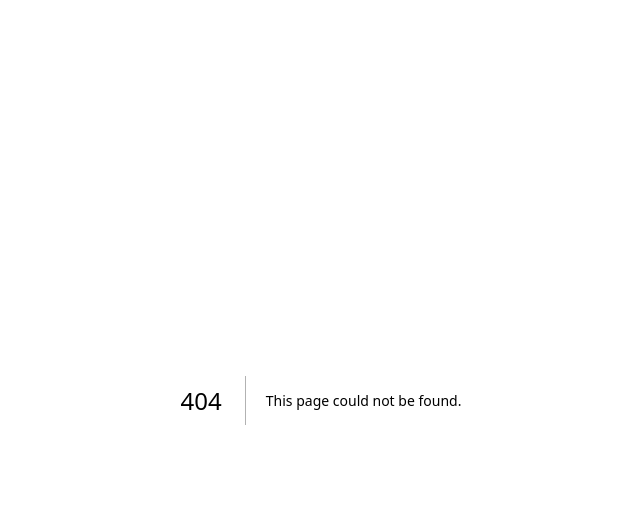
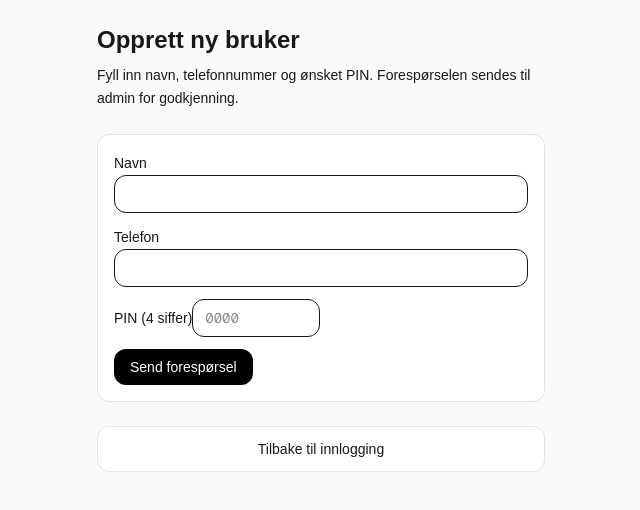
Before and after one commit to erhymo/airliftas-roombooking, a Next.js app in the folder web/: page /signup in a window 1280 px wide. Before the commit this address had no page. Shown: the top 510 px of the page, without its empty margins (319-959 px from the left). Built offline with nearby package versions, Linux system fonts and the light colour scheme; no server answers.

Commit message:
Flytt 'Opprett ny bruker' til egen side og lenke fra PIN-innlogging

```diff
--- a/web/src/app/page.tsx
+++ b/web/src/app/page.tsx
@@ -8,7 +8,7 @@
 	signInWithEmailAndPassword,
 } from "firebase/auth";
 
-	import { fnCreateUserRequest, fnLoginWithPin } from "@/lib/functions";
+import { fnLoginWithPin } from "@/lib/functions";
 import { signInWithCustomTokenAndRemember } from "@/lib/authClient";
 import { firebaseAuth } from "@/lib/firebaseClient";
 import { markSessionStart } from "@/lib/session";
@@ -24,54 +24,10 @@ function onlyDigits4(v: string) {
 export default function HomePage() {
 	const router = useRouter();
 
-		// Registrering (ny bruker)
-		const [name, setName] = useState("");
-		const [phone, setPhone] = useState("");
-		const [registerPin, setRegisterPin] = useState("");
-		const [busyCreate, setBusyCreate] = useState(false);
-
 	// PIN-login
 	const [loginPin, setLoginPin] = useState("");
 	const [busyLogin, setBusyLogin] = useState(false);
-
 	const [msg, setMsg] = useState<string | null>(null);
-
-		async function handleCreateRequest(e: FormEvent) {
-			e.preventDefault();
-			setMsg(null);
-			setBusyCreate(true);
-			try {
-				const trimmedName = name.trim();
-				const trimmedPhone = phone.trim();
-				const pin = onlyDigits4(registerPin);
-
-				if (!trimmedName || !trimmedPhone) {
-					setMsg("Fyll inn navn og telefon.");
-					return;
-				}
-
-				if (pin.length !== 4) {
-					setMsg("PIN må være 4 siffer.");
-					return;
-				}
-
-				await fnCreateUserRequest(trimmedName, trimmedPhone, pin);
-				setName("");
-				setPhone("");
-				setRegisterPin("");
-				setMsg(
-					"Forespørsel sendt til admin. Når du er godkjent kan du logge inn med PIN-en du valgte.",
-				);
-			} catch (error: unknown) {
-				if (error instanceof Error && error.message) {
-					setMsg(error.message);
-				} else {
-					setMsg("Kunne ikke sende forespørsel. Prøv igjen.");
-				}
-			} finally {
-				setBusyCreate(false);
-			}
-		}
 
 	async function handleLogin(e: FormEvent) {
 		e.preventDefault();
@@ -118,7 +74,8 @@ export default function HomePage() {
 				<header className="space-y-2">
 					<h1 className="text-2xl font-semibold">Airliftas – PIN-innlogging</h1>
 					<p className="text-base font-normal leading-relaxed text-zinc-900">
-							Logg inn med PIN, eller opprett ny bruker hvis du ikke har tilgang ennå.
+						Logg inn med PIN. Har du ikke bruker ennå, kan du opprette ny bruker via
+						lenken under.
 						 Admin-grensesnittet finner du på <code>/admin</code>.
 					</p>
 				</header>
@@ -129,13 +86,12 @@ export default function HomePage() {
 					</div>
 				)}
 
-					<section className="grid gap-6 md:grid-cols-2 md:items-start">
+				<section className="max-w-md">
 					{/* Logg inn med PIN */}
-						<div className="space-y-3 rounded-xl border border-zinc-200 bg-white p-4">
+					<div className="space-y-4 rounded-xl border border-zinc-200 bg-white p-4">
 						<h2 className="text-lg font-medium">Logg inn med PIN</h2>
 						<p className="text-sm leading-relaxed text-zinc-900">
-								Har du allerede fått PIN, kan du logge inn her. For å se admin-panelet
-								må brukeren din ha rollen <code>admin</code> i Firestore.
+							Har du allerede fått PIN, kan du logge inn her.
 						</p>
 						<form className="flex items-end gap-3" onSubmit={handleLogin}>
 							<div className="space-y-1">
@@ -156,52 +112,14 @@ export default function HomePage() {
 								{busyLogin ? "Logger inn…" : "Logg inn"}
 							</button>
 						</form>
-						</div>
 
-						{/* Opprett ny bruker */}
-						<div className="space-y-3 rounded-xl border border-zinc-200 bg-white p-4">
-							<h2 className="text-lg font-medium">Opprett ny bruker</h2>
-							<p className="text-sm leading-relaxed text-zinc-900">
-								Har du ikke bruker ennå? Fyll inn navn, telefonnummer og ønsket PIN.
-								Forespørselen sendes til admin for godkjenning.
-							</p>
-							<form className="space-y-3" onSubmit={handleCreateRequest}>
-								<div className="space-y-1">
-									<label className="text-sm font-medium">Navn</label>
-									<input
-										type="text"
-										value={name}
-										onChange={(e) => setName(e.target.value)}
-										className="w-full rounded-xl border px-3 py-2 text-sm"
-									/>
-								</div>
-								<div className="space-y-1">
-									<label className="text-sm font-medium">Telefon</label>
-									<input
-										type="tel"
-										value={phone}
-										onChange={(e) => setPhone(e.target.value)}
-										className="w-full rounded-xl border px-3 py-2 text-sm"
-									/>
-								</div>
-								<div className="space-y-1">
-									<label className="text-sm font-medium">PIN (4 siffer)</label>
-									<input
-										inputMode="numeric"
-										value={registerPin}
-										onChange={(e) => setRegisterPin(onlyDigits4(e.target.value))}
-										className="w-32 rounded-xl border px-3 py-2 text-sm font-mono"
-										placeholder="0000"
-									/>
-								</div>
 						<button
-									type="submit"
-									disabled={busyCreate}
-									className="rounded-xl bg-black px-4 py-2 text-sm font-medium text-white disabled:opacity-60"
+							type="button"
+							onClick={() => router.push("/signup")}
+							className="text-xs font-medium text-blue-600 underline"
 						>
-									{busyCreate ? "Sender…" : "Send forespørsel"}
+							Opprett ny bruker
 						</button>
-							</form>
 					</div>
 				</section>
 			</div>
--- /dev/null
+++ b/web/src/app/signup/page.tsx
@@ -0,0 +1,125 @@
+"use client";
+
+import { useState, type FormEvent } from "react";
+import { useRouter } from "next/navigation";
+
+import { fnCreateUserRequest } from "@/lib/functions";
+
+function onlyDigits4(v: string) {
+	return v.replace(/\D/g, "").slice(0, 4);
+}
+
+export default function SignupPage() {
+	const router = useRouter();
+
+	const [name, setName] = useState("");
+	const [phone, setPhone] = useState("");
+	const [registerPin, setRegisterPin] = useState("");
+	const [busyCreate, setBusyCreate] = useState(false);
+	const [msg, setMsg] = useState<string | null>(null);
+
+	async function handleCreateRequest(e: FormEvent) {
+		e.preventDefault();
+		setMsg(null);
+		setBusyCreate(true);
+		try {
+			const trimmedName = name.trim();
+			const trimmedPhone = phone.trim();
+			const pin = onlyDigits4(registerPin);
+
+			if (!trimmedName || !trimmedPhone) {
+				setMsg("Fyll inn navn og telefon.");
+				return;
+			}
+
+			if (pin.length !== 4) {
+				setMsg("PIN må være 4 siffer.");
+				return;
+			}
+
+			await fnCreateUserRequest(trimmedName, trimmedPhone, pin);
+			setName("");
+			setPhone("");
+			setRegisterPin("");
+			setMsg(
+				"Forespørsel sendt til admin. Når du er godkjent kan du logge inn med PIN-en du valgte.",
+			);
+		} catch (error: unknown) {
+			if (error instanceof Error && error.message) {
+				setMsg(error.message);
+			} else {
+				setMsg("Kunne ikke sende forespørsel. Prøv igjen.");
+			}
+		} finally {
+			setBusyCreate(false);
+		}
+	}
+
+	return (
+		<main className="min-h-screen bg-zinc-50 p-6 text-zinc-900">
+			<div className="mx-auto flex max-w-md flex-col gap-6">
+				<header className="space-y-2">
+					<h1 className="text-2xl font-semibold">Opprett ny bruker</h1>
+					<p className="text-sm leading-relaxed text-zinc-900">
+						Fyll inn navn, telefonnummer og ønsket PIN. Forespørselen sendes til admin
+						for godkjenning.
+					</p>
+				</header>
+
+				{msg && (
+					<div className="rounded-xl border border-zinc-200 bg-white p-3 text-sm">
+						{msg}
+					</div>
+				)}
+
+				<section className="space-y-3 rounded-xl border border-zinc-200 bg-white p-4">
+					<form className="space-y-3" onSubmit={handleCreateRequest}>
+						<div className="space-y-1">
+							<label className="text-sm font-medium">Navn</label>
+							<input
+								type="text"
+								value={name}
+								onChange={(e) => setName(e.target.value)}
+								className="w-full rounded-xl border px-3 py-2 text-sm"
+							/>
+						</div>
+						<div className="space-y-1">
+							<label className="text-sm font-medium">Telefon</label>
+							<input
+								type="tel"
+								value={phone}
+								onChange={(e) => setPhone(e.target.value)}
+								className="w-full rounded-xl border px-3 py-2 text-sm"
+							/>
+						</div>
+						<div className="space-y-1">
+							<label className="text-sm font-medium">PIN (4 siffer)</label>
+							<input
+								inputMode="numeric"
+								value={registerPin}
+								onChange={(e) => setRegisterPin(onlyDigits4(e.target.value))}
+								className="w-32 rounded-xl border px-3 py-2 text-sm font-mono"
+								placeholder="0000"
+							/>
+						</div>
+						<button
+							type="submit"
+							disabled={busyCreate}
+							className="rounded-xl bg-black px-4 py-2 text-sm font-medium text-white disabled:opacity-60"
+						>
+							{busyCreate ? "Sender…" : "Send forespørsel"}
+						</button>
+					</form>
+				</section>
+
+				<button
+					type="button"
+					onClick={() => router.push("/")}
+					className="w-full rounded-xl border border-zinc-200 bg-white py-3 text-sm font-medium"
+				>
+					Tilbake til innlogging
+				</button>
+			</div>
+		</main>
+	);
+}
```
Lines whose indentation alone changed are shown as unchanged.
